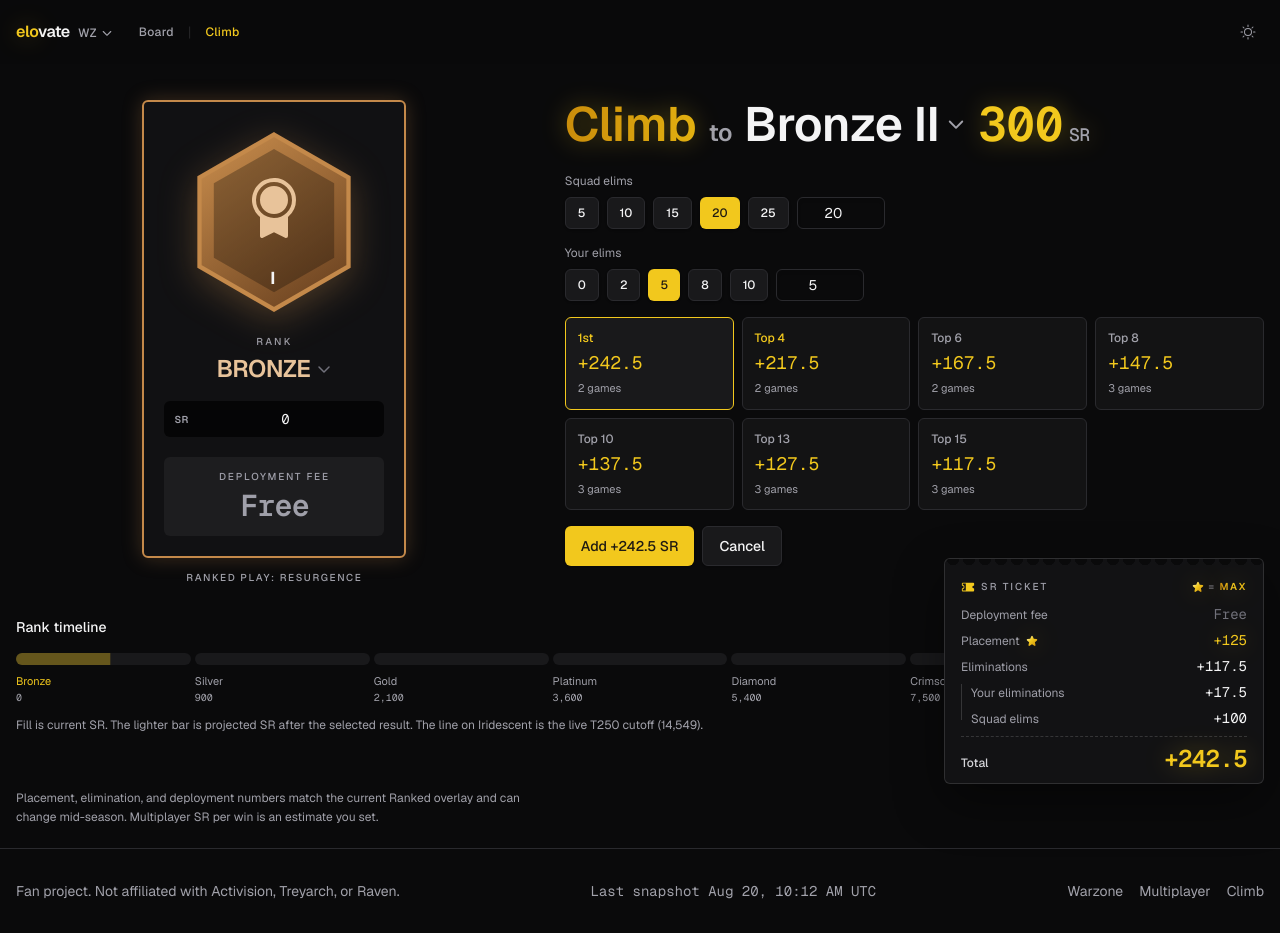
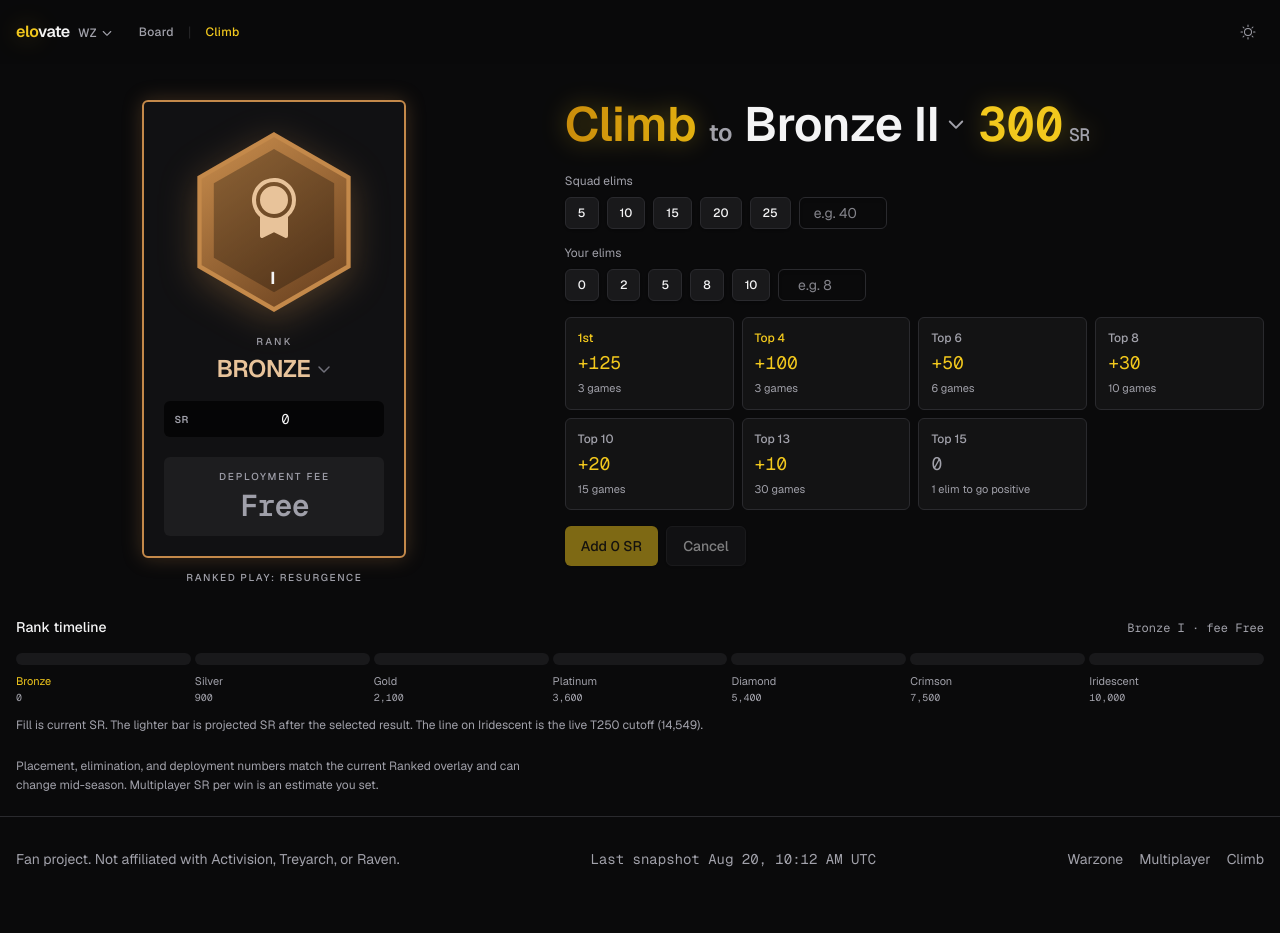
Before and after one commit to bubb4rd/elovate, a Next.js app: page /wz/calc in a window 1280 px wide. After the commit the page ends 901 px from the top, so only its background shows below. Built offline with nearby package versions, Linux system fonts and the light colour scheme.

Commit message:
Start Climb blank and ceil half-point elim SR to whole numbers.

```diff
--- a/src/components/sr-calculator.tsx
+++ b/src/components/sr-calculator.tsx
@@ -34,8 +34,8 @@ import {
 } from "@/lib/ranked";
 import type { Mode } from "@/lib/data/types";
 
-const STORAGE_KEY = "t250-calc-sr";
-const STORAGE_EVENT = "t250-calc-sr";
+const STORAGE_KEY = "elovate-calc-sr";
+const STORAGE_EVENT = "elovate-calc-sr";
 
 const TARGETS: { id: ClimbTarget; label: string }[] = [
   { id: "nextTier", label: "Next tier" },
@@ -105,27 +105,27 @@ function asTarget(value: ClimbTarget | string | undefined): ClimbTarget {
 }
 
 function asPlacement(value: WzPlacementId | null | undefined): WzPlacementId | null {
-  if (value === null) return null;
-  if (value && WZ_PLACEMENTS.some((item) => item.id === value)) return value;
-  return "first";
+  if (value == null) return null;
+  if (WZ_PLACEMENTS.some((item) => item.id === value)) return value;
+  return null;
 }
 
 const COMMON_SQUAD_ELIMS = [5, 10, 15, 20, 25] as const;
 const COMMON_YOUR_ELIMS = [0, 2, 5, 8, 10] as const;
 
 function readSquadElims(stored: StoredCalc): { value: number; input: string } {
-  const input =
-    stored.squadElimsInput ??
-    stored.elimsInput ??
-    (stored.squadElims != null
-      ? String(stored.squadElims)
-      : stored.elims != null
-        ? String(stored.elims)
-        : "20");
-  return { input, value: Math.max(0, Math.floor(Number(input) || 0)) };
+  if (stored.squadElimsInput != null || stored.squadElims != null) {
+    const input = stored.squadElimsInput ?? String(stored.squadElims);
+    return { input, value: Math.max(0, Math.floor(Number(input) || 0)) };
+  }
+  if (stored.elimsInput != null || stored.elims != null) {
+    const input = stored.elimsInput ?? String(stored.elims);
+    return { input, value: Math.max(0, Math.floor(Number(input) || 0)) };
+  }
+  return { input: "", value: 0 };
 }
 
-function readYourElims(stored: StoredCalc, squadElims: number): { value: number; input: string } {
+function readYourElims(stored: StoredCalc): { value: number; input: string } {
   if (stored.yourElimsInput != null || stored.yourElims != null) {
     const input = stored.yourElimsInput ?? String(stored.yourElims);
     return { input, value: Math.max(0, Math.floor(Number(input) || 0)) };
@@ -134,8 +134,7 @@ function readYourElims(stored: StoredCalc, squadElims: number): { value: number;
     const legacy = Math.max(0, Math.floor(Number(stored.elimsInput ?? stored.elims) || 0));
     return { input: String(legacy), value: legacy };
   }
-  const average = Math.round(squadElimBaseline(squadElims));
-  return { input: String(average), value: average };
+  return { input: "", value: 0 };
 }
 
 export function SrCalculator({
@@ -154,7 +153,7 @@ export function SrCalculator({
   const squadElimsState = readSquadElims(stored);
   const squadElimsInput = squadElimsState.input;
   const squadElims = squadElimsState.value;
-  const yourElimsState = readYourElims(stored, squadElims);
+  const yourElimsState = readYourElims(stored);
   const yourElimsInput = yourElimsState.input;
   const yourElims = yourElimsState.value;
   const srPerWinInput =
@@ -428,7 +427,9 @@ export function SrCalculator({
                       key={n}
                       type="button"
                       size="sm"
-                      variant={squadElims === n ? "default" : "outline"}
+                      variant={
+                        squadElimsInput.trim() !== "" && squadElims === n ? "default" : "outline"
+                      }
                       onClick={() => patch({ squadElims: n, squadElimsInput: String(n) })}
                     >
                       {n}
@@ -460,7 +461,11 @@ export function SrCalculator({
                       key={n}
                       type="button"
                       size="sm"
-                      variant={yourElimsClamped === n ? "default" : "outline"}
+                      variant={
+                        yourElimsInput.trim() !== "" && yourElimsClamped === n
+                          ? "default"
+                          : "outline"
+                      }
                       onClick={() => patch({ yourElims: n, yourElimsInput: String(n) })}
                     >
                       {n}
--- a/src/components/sr-ticket.tsx
+++ b/src/components/sr-ticket.tsx
@@ -146,7 +146,7 @@ export function SrTicket({
                       net === 0 && "text-zinc-400",
                     )}
                   >
-                    <TickerNumeral value={net} format={formatDelta} step={0.5} />
+                    <TickerNumeral value={net} format={formatDelta} />
                   </dd>
                 </motion.div>
               </motion.dl>
@@ -228,7 +228,7 @@ function TicketRow({
           maxed && "accent-glow text-accent",
         )}
       >
-        {free ? "Free" : <TickerNumeral value={value} format={formatDelta} step={0.5} />}
+        {free ? "Free" : <TickerNumeral value={value} format={formatDelta} />}
       </dd>
     </motion.div>
   );
--- a/src/lib/ranked/wz-sr.ts
+++ b/src/lib/ranked/wz-sr.ts
@@ -64,12 +64,12 @@ export function elimSrBreakdown(
   const squad = Math.max(0, Math.floor(squadElims));
   const yours = Math.max(0, Math.floor(yourElims));
   const squadRaw = squad * WZ_SQUAD_ELIM_SR;
-  const yourRaw = yours * WZ_PLAYER_ELIM_SR;
+  const yourRaw = Math.ceil(yours * WZ_PLAYER_ELIM_SR);
   const raw = squadRaw + yourRaw;
   if (raw <= WZ_ELIM_CAP) {
     return { yourSr: yourRaw, squadSr: squadRaw, elimSr: raw, capped: false };
   }
-  const yourSr = Math.round((yourRaw / raw) * WZ_ELIM_CAP * 2) / 2;
+  const yourSr = Math.min(WZ_ELIM_CAP, Math.ceil((yourRaw / raw) * WZ_ELIM_CAP));
   const squadSr = WZ_ELIM_CAP - yourSr;
   return { yourSr, squadSr, elimSr: WZ_ELIM_CAP, capped: true };
 }
@@ -113,7 +113,7 @@ export function breakEvenElims(args: {
   if (args.placement.placementSr - fee > 0) return 0;
   const yours = Math.max(0, Math.floor(args.yourElims));
   const needFromElims = fee - args.placement.placementSr + 1;
-  const coveredByPlayer = yours * WZ_PLAYER_ELIM_SR;
+  const coveredByPlayer = Math.ceil(yours * WZ_PLAYER_ELIM_SR);
   if (coveredByPlayer >= needFromElims) return 0;
   const needFromSquad = needFromElims - coveredByPlayer;
   const squadNeeded = Math.ceil(needFromSquad / WZ_SQUAD_ELIM_SR);
```
